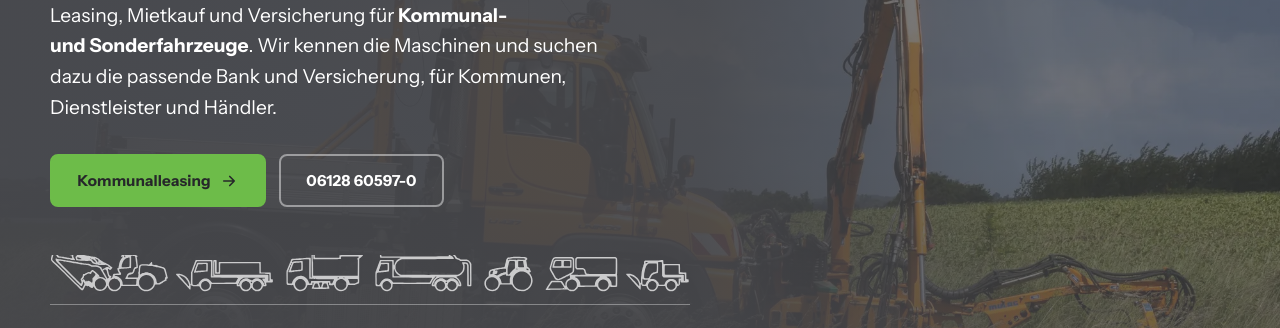
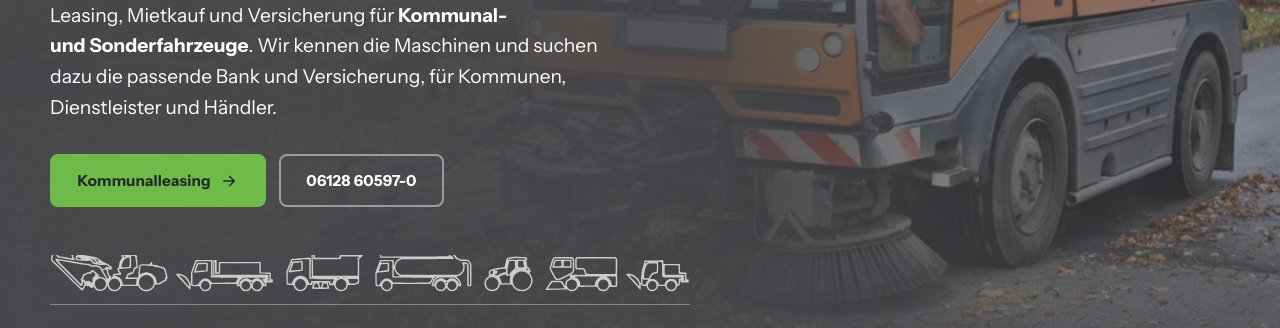
Before and after one commit to nxm-dw/lv-kommunal-leasing-vorschau, a plain HTML site: page index.html in a window 1280 px wide. Shown: the part 337-665 px from the top of the page. Drawn offline with Linux system fonts and the light colour scheme.

Commit message:
Startseite: Kehrmaschine (Adobe Stock, testweise mit Wasserzeichen) als Hero
Co-Authored-By: Claude Opus 5.5 <noreply@anthropic.com>

```diff
--- a/index.html
+++ b/index.html
@@ -14,7 +14,7 @@
 <script src="assets/js/js-an.js"></script>
 <link rel="preload" as="font" type="font/woff2" crossorigin href="assets/fonts/instrument-sans-400-700-latin.woff2">
 <link rel="preload" as="font" type="font/woff2" crossorigin href="assets/fonts/chivo-mono-400-500-latin.woff2">
-<link rel="preload" as="image" href="assets/img/unimog-maehausleger.webp" type="image/webp" fetchpriority="high">
+<link rel="preload" as="image" href="assets/img/kehrmaschine-stadt.webp" type="image/webp" fetchpriority="high">
 <link rel="stylesheet" href="assets/fonts/fonts.css">
 <link rel="stylesheet" href="assets/css/style.css">
 <link rel="stylesheet" href="assets/css/demo-pille.css">
@@ -33,7 +33,7 @@
 </header>
 <main id="inhalt">
 <section class="hero hero-start">
-  <div class="hero-bild"><picture><source srcset="assets/img/unimog-maehausleger.webp" type="image/webp"><img src="assets/img/unimog-maehausleger.jpg" alt="Geräteträger mit Mähausleger bei der Pflege des Straßenbegleitgrüns" width="2000" height="1334" fetchpriority="high"></picture></div>
+  <div class="hero-bild"><picture><source srcset="assets/img/kehrmaschine-stadt.webp" type="image/webp"><img src="assets/img/kehrmaschine-stadt.jpg" alt="Kehrmaschine nimmt Herbstlaub am Straßenrand auf" width="1000" height="653" fetchpriority="high"></picture></div>
   <div class="wrap">
     <div class="hero-text">
       <p class="eyebrow">Kommunalleasing · Finanzierung ·&nbsp;Versicherung</p>
```
Also changed, not shown: assets/img/kehrmaschine-stadt-klein.jpg (added), assets/img/kehrmaschine-stadt-klein.webp (added), assets/img/kehrmaschine-stadt.jpg (added), assets/img/kehrmaschine-stadt.webp (added).
